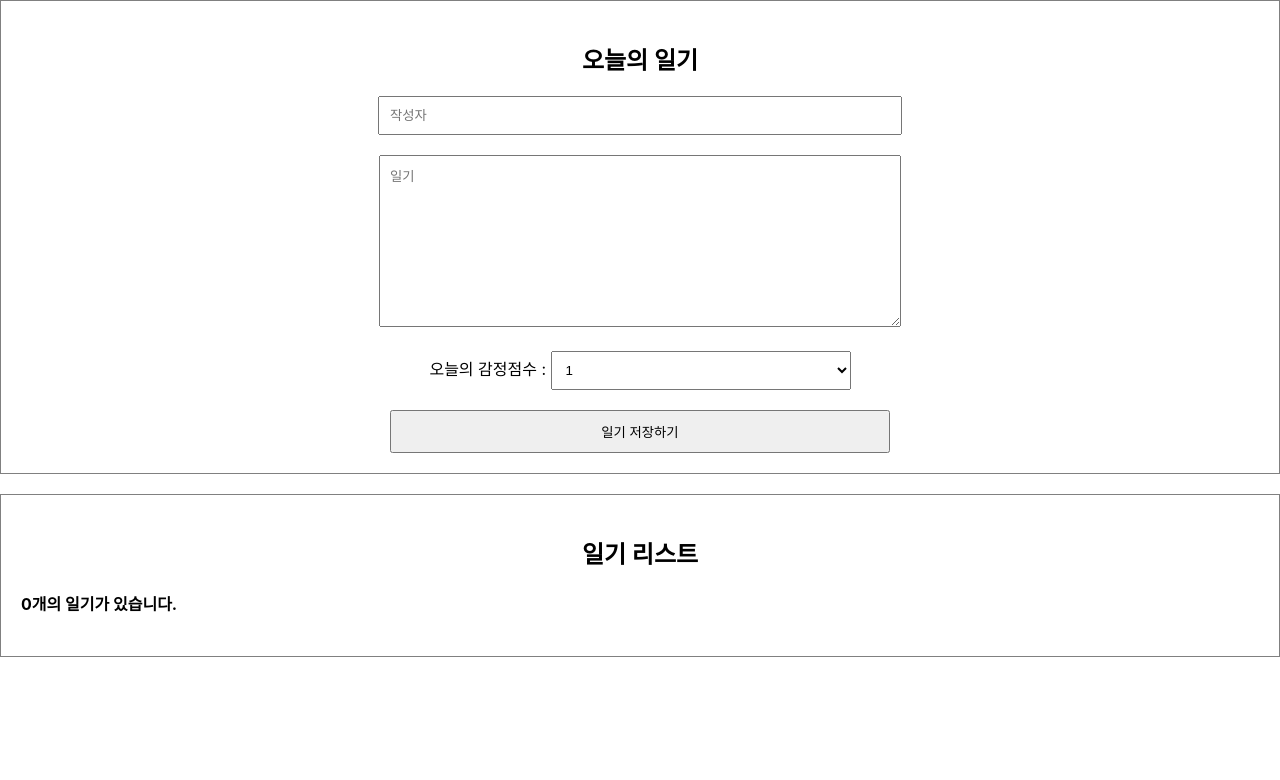
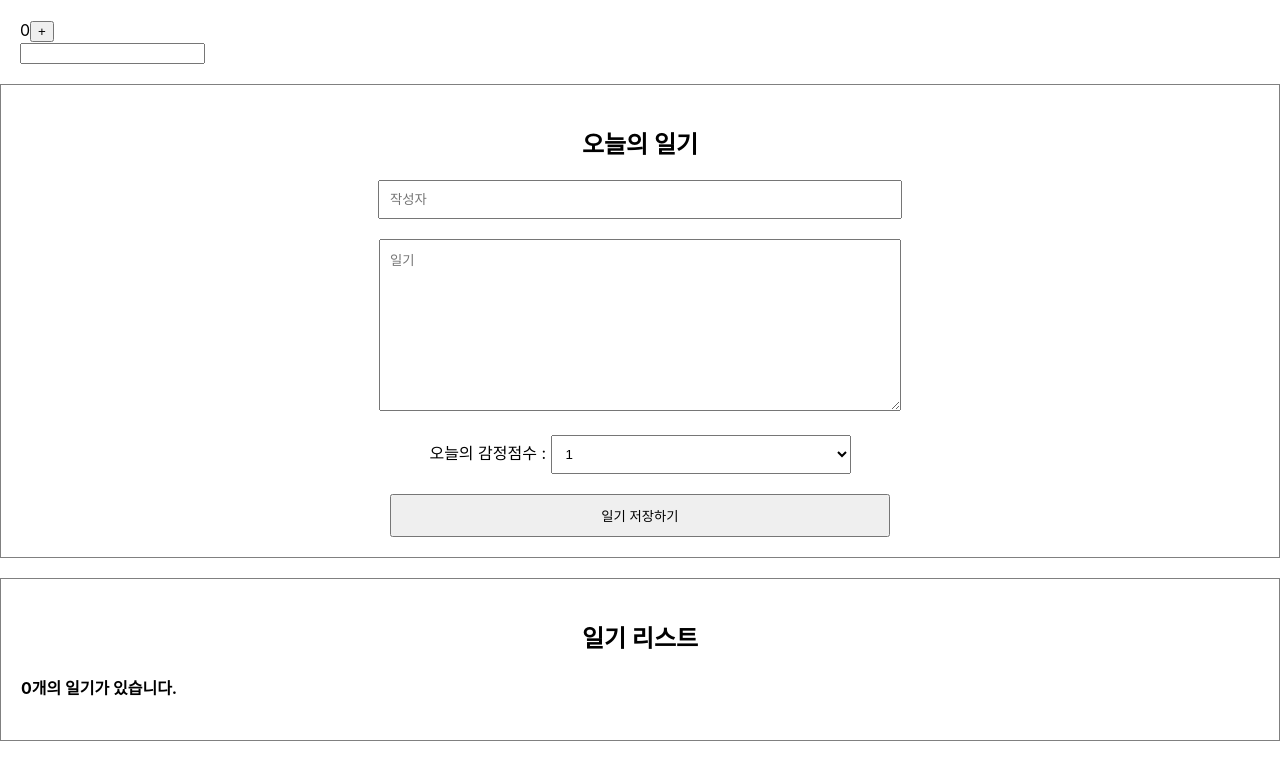
Before and after one commit to selly7183/DiaryEditor, a React (Create React App) app: page / in a window 1280 px wide. Shown: the top 780 px of the page. Built offline with nearby package versions, Linux system fonts and the light colour scheme.

Commit message:
LifeCycle - mount, update

```diff
--- a/src/App.js
+++ b/src/App.js
@@ -2,6 +2,7 @@
 import "./App.scss";
 import DiaryEditor from "./DiaryEditor";
 import DiaryList from "./DiaryList";
+import LifeCycle from "./LifeCycle";
 
 function App() {
 	const [data, setData] = useState([]);
@@ -38,6 +39,7 @@
 
 	return (
 		<div className="App">
+			<LifeCycle />
 			<DiaryEditor onCreate={onCreate} />
 			<DiaryList onEdit={onEdit} onRemove={onRemove} diaryList={data} />
 		</div>
--- /dev/null
+++ b/src/LifeCycle.js
@@ -0,0 +1,40 @@
+import React, { useEffect, useState } from "react";
+
+const LifeCycle = () => {
+	const [count, setCount] = useState(0);
+	const [text, setText] = useState("");
+
+	useEffect(() => {
+		console.log("Mount!");
+	}, []);
+
+	useEffect(() => {
+		console.log("update!");
+	});
+
+	useEffect(() => {
+		console.log(`count is update : ${count}`);
+		if (count > 5) {
+			alert("count가 5를 넘었습니다. 1로 초기화합니다.");
+			setCount(1);
+		}
+	}, [count]);
+
+	useEffect(() => {
+		console.log(`text is update : ${text}`);
+	}, [text]);
+
+	return (
+		<div style={{ padding: 20 }}>
+			<div>
+				{count}
+				<button onClick={() => setCount(count + 1)}>+</button>
+			</div>
+			<div>
+				<input value={text} onChange={(e) => setText(e.target.value)} />
+			</div>
+		</div>
+	);
+};
+
+export default LifeCycle;
```
